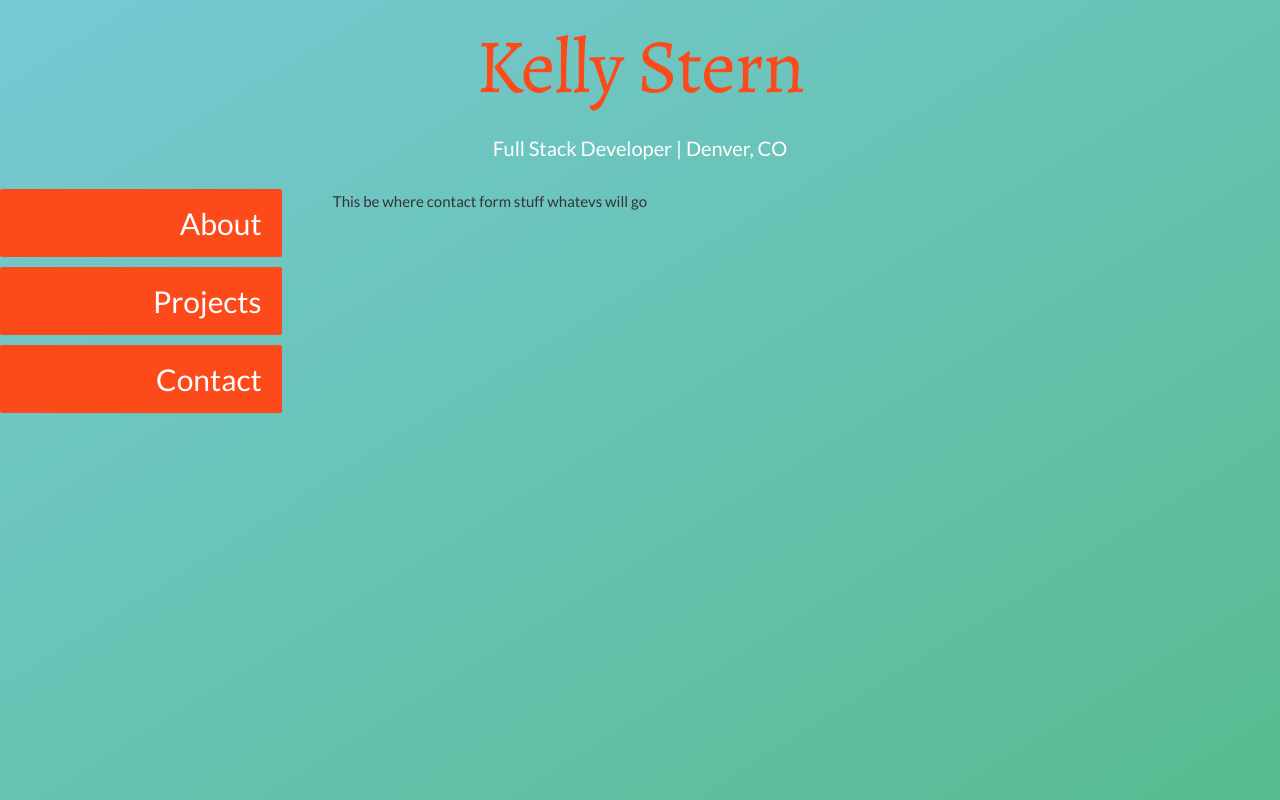
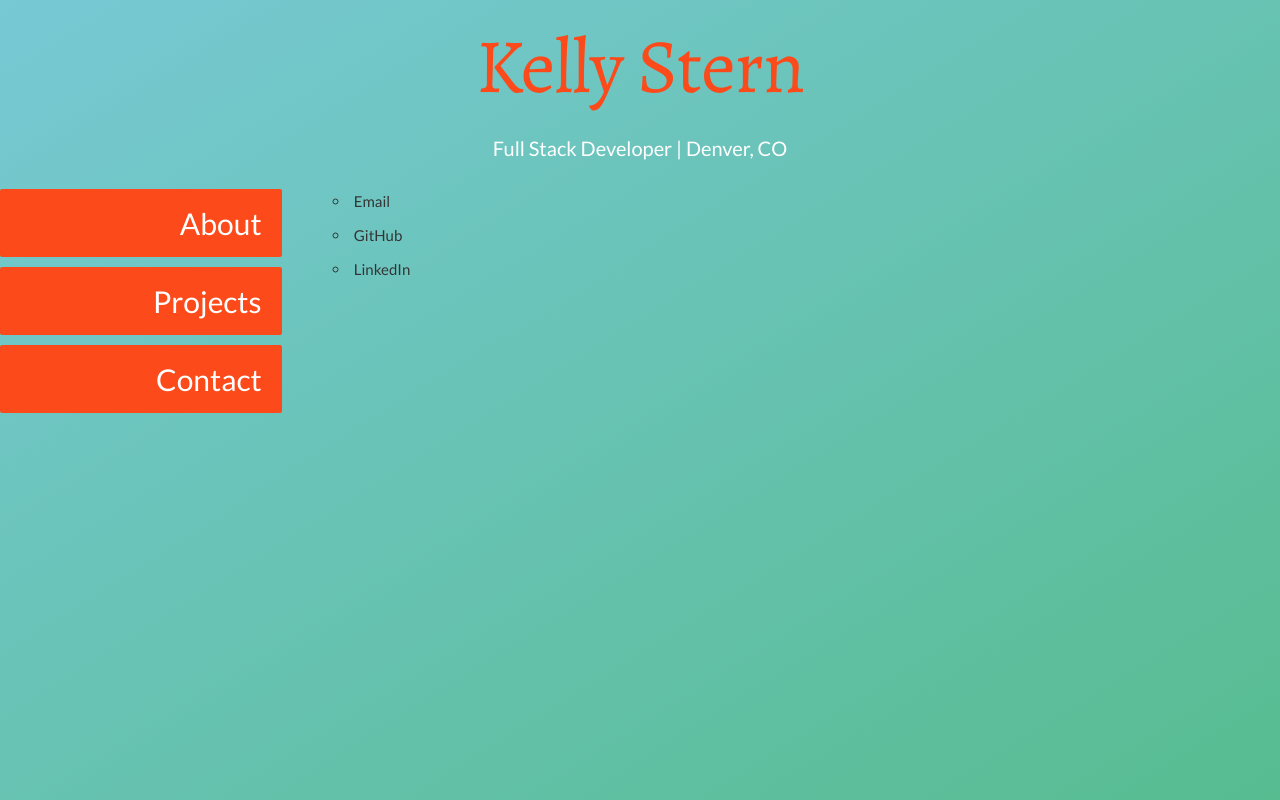
Before and after one commit to kmstern4/react-portfolio, a React app: page /contact in a window 1280 px wide. Built offline with nearby package versions, Linux system fonts and the light colour scheme.

Commit message:
fixed spacing and font issues

```diff
--- a/src/components/pages/Contact.js
+++ b/src/components/pages/Contact.js
@@ -2,7 +2,11 @@ import React from 'react';
 
 const Contact = () => {
     return <>
-        <p>This be where contact form stuff whatevs will go</p>
+        <ul>
+            <li>Email</li>
+            <li>GitHub</li>
+            <li>LinkedIn</li>
+        </ul>
     </>
 }
 
--- a/src/components/pages/Home.js
+++ b/src/components/pages/Home.js
@@ -58,7 +58,7 @@ const Home = () => {
                     About This Portfolio
                 </StyledTitle>
                 <StyledAbout>
-                    This porfolio is a custom React application built using Webpack and Babel. Almost every component was created through Styled Components. It is hosted on Amazon Web Service's S3 service through Route 53.
+                    This porfolio is a custom React application built using Webpack and Babel. Most of the components are Styled Components. It is hosted on Amazon Web Service's S3 service through Route 53.
                 </StyledAbout>
             </Column>
         </Row>
--- a/src/components/pages/Projects.js
+++ b/src/components/pages/Projects.js
@@ -2,6 +2,7 @@ import React from 'react';
 import Row from '../grid/Row';
 import Column from '../grid/Column';
 import { ProjImg, ProjDesc, ProjDiv, ProjTitle, Logo } from '../styledComponents/StyledProjects';
+import StyledSpace from '../styledComponents/StyledSpace';
 // import './anim.css';
 
 const Projects = () => {
@@ -16,7 +17,7 @@ const Projects = () => {
                     <ProjDesc>
                         (Work in Progress) Short adventure game where you progress through a story to stop a zombie invasion, fighting the undead along the way. <br></br><br></br>
                         Phaser.js, Babel, Webpack, Gulp.js <br></br><br></br>
-                        <a href='https://github.com/kmstern4/medieval-zombies' target='_blank'><Logo src ='assets/git.png' alt='GitHub' />GitHub</a> - | | | - <a href='https://protected-sierra-25451.herokuapp.com' target='_blank'>Live App</a>
+                        <a href='https://github.com/kmstern4/medieval-zombies' target='_blank'><Logo src ='assets/git.png' alt='GitHub' />GitHub</a><StyledSpace src='assets/spacer.png' /><a href='https://protected-sierra-25451.herokuapp.com' target='_blank'>Live App</a>
                     </ProjDesc>
                 </ProjDiv>
                 <ProjImg src='assets/mz.png' alt='Medieval Zombies' />
@@ -29,7 +30,7 @@ const Projects = () => {
                     <ProjDesc>
                         An app that uses Firebase to store schedule information and dynamically display the data in the browser. Feel free to add your own favorite, fictional trains! <br></br><br></br>
                         Firebase, jQuery, Moment.js, custom CSS <br></br><br></br>
-                        <a href='https://github.com/kmstern4/trainScheduler' target='_blank'><Logo src ='assets/git.png' alt='GitHub' />GitHub</a> - | | | - <a href='https://kmstern4.github.io/trainScheduler/' target='_blank'>Live App</a>
+                        <a href='https://github.com/kmstern4/trainScheduler' target='_blank'><Logo src ='assets/git.png' alt='GitHub' />GitHub</a><StyledSpace src='assets/spacer.png' /><a href='https://kmstern4.github.io/trainScheduler/' target='_blank'>Live App</a>
                     </ProjDesc>
                 </ProjDiv>
                 <ProjImg src='assets/ts.png' alt='Train Scheduler' />
@@ -44,7 +45,7 @@ const Projects = () => {
                     <ProjDesc>
                         This was one of my first projects. Test your 4th grade animal trivia knowledge. How many questions can you get right? Watch out for the timer! <br></br><br></br>
                         HTML, JavaScript, jQuery, custom CSS <br></br><br></br>
-                        <a href='https://github.com/kmstern4/TriviaGame' target='_blank'><Logo src ='assets/git.png' alt='GitHub' />GitHub</a> - | | | - <a href='https://kmstern4.github.io/TriviaGame/' target='_blank'>Live App</a>
+                        <a href='https://github.com/kmstern4/TriviaGame' target='_blank'><Logo src ='assets/git.png' alt='GitHub' />GitHub</a><StyledSpace src='assets/spacer.png' /><a href='https://kmstern4.github.io/TriviaGame/' target='_blank'>Live App</a>
                     </ProjDesc>
                 </ProjDiv>
                 <ProjImg src='assets/tg.png' alt='Animal Trivia' />
@@ -57,7 +58,7 @@ const Projects = () => {
                     <ProjDesc>
                         An app that matches you to your ideal (fictional) captain. Will your match be Captain America, Captain Jack Sparrow, or someone else? <br></br><br></br>
                         Express.js, jQuery, API calls, custom CSS <br></br><br></br>
-                        <a href='https://github.com/kmstern4/FriendFinder' target='_blank'><Logo src ='assets/git.png' alt='GitHub' />GitHub</a> - | | | - <a href='https://fathomless-brushlands-61032.herokuapp.com/' target='_blank'>Live App</a>
+                        <a href='https://github.com/kmstern4/FriendFinder' target='_blank'><Logo src ='assets/git.png' alt='GitHub' />GitHub</a><StyledSpace src='assets/spacer.png' /><a href='https://fathomless-brushlands-61032.herokuapp.com/' target='_blank'>Live App</a>
                     </ProjDesc>
                 </ProjDiv>
                 <ProjImg src='assets/cf.png' alt='Find Your Captain' />
--- a/src/components/styledComponents/StyledProjects.js
+++ b/src/components/styledComponents/StyledProjects.js
@@ -10,7 +10,7 @@ export const ProjImg = styled.img`
 
 export const ProjTitle = styled.h3`
     width: 90%;
-    font-family: 'Pacifico', cursive;
+    font-family: 'Alegreya', serif;
     color: #ffffff;
     font-size: 3vw;
     position: absolute;
--- /dev/null
+++ b/src/components/styledComponents/StyledSpace.js
@@ -0,0 +1,7 @@
+import styled, { css } from 'styled-components';
+
+const StyledSpace = styled.img`
+    width: 1vw;
+`;
+
+export default StyledSpace;
--- a/webpack.config.js
+++ b/webpack.config.js
@@ -39,7 +39,7 @@ module.exports = {
     //           secretAccessKey: process.env.AWS_SECRET_ACCESS_KEY
     //         },
     //         s3UploadOptions: {
-    //           Bucket: 'react-portfolio-kms'
+    //           Bucket: 'kellystern.me'
     //         }
     //     })
     // ]
```
Also changed, not shown: public/assets/spacer.png (added).
